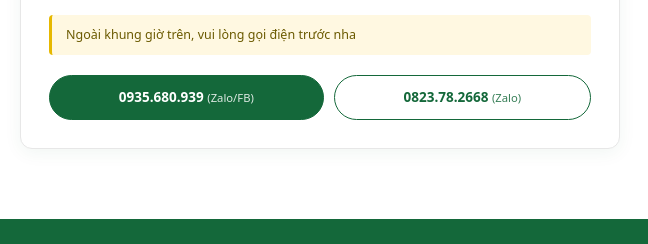
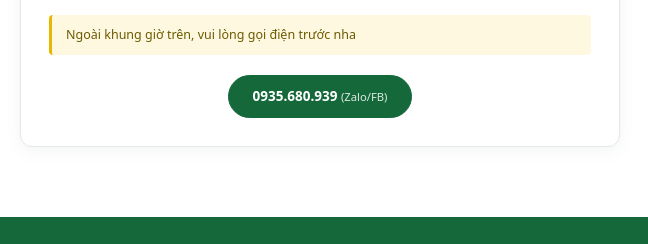
Before and after one commit to tranquanghuy-rightsvn/inlado, a plain HTML site: page thegioiinnhanh247-com-clone/lien-he/index.html in a window 1280 px wide. Shown: the part 834-1078 px from the top of the page, 0-648 px from the left. Drawn offline with Linux system fonts and the light colour scheme.

Commit message:
fix: remove secondary contact button and update styling for hours action buttons

```diff
--- a/thegioiinnhanh247-com-clone/css/main.css
+++ b/thegioiinnhanh247-com-clone/css/main.css
@@ -800,11 +800,11 @@ button { font-family: inherit; cursor: pointer; }
   color: #6b5a00;
 }
 
-.hours-actions { display: flex; flex-wrap: wrap; gap: 10px; }
+.hours-actions { display: flex; justify-content: center; flex-wrap: wrap; gap: 10px; }
 .hours-btn {
-  flex: 1 1 auto;
+  flex: 0 0 auto;
   text-align: center;
-  padding: 11px 16px;
+  padding: 10px 24px;
   border-radius: 999px;
   background: var(--brand-dark);
   color: #fff;
--- a/thegioiinnhanh247-com-clone/lien-he/index.html
+++ b/thegioiinnhanh247-com-clone/lien-he/index.html
@@ -181,7 +181,6 @@
 
             <div class="hours-actions">
               <a href="tel:0935680939" class="hours-btn">0935.680.939 <small>(Zalo/FB)</small></a>
-              <a href="tel:0823782668" class="hours-btn hours-btn-outline">0823.78.2668 <small>(Zalo)</small></a>
             </div>
           </div>
         </div>
```
